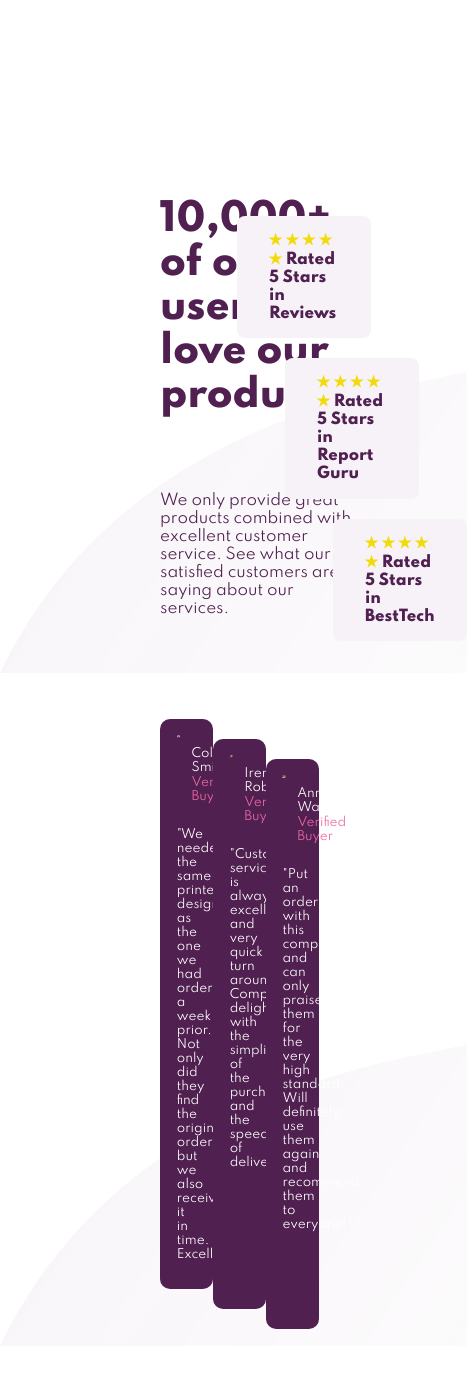
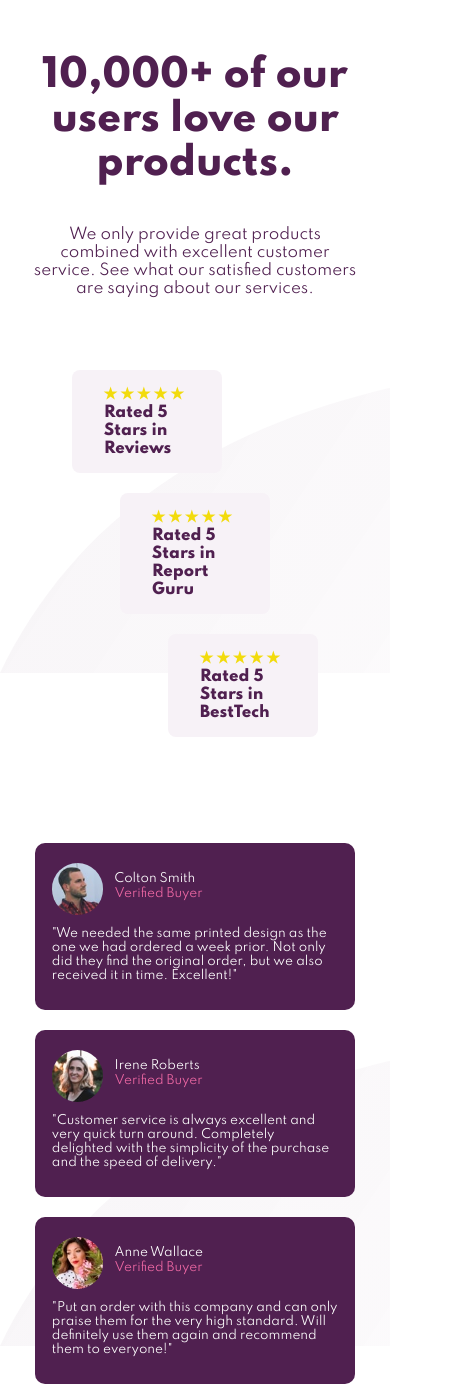
Before and after one commit to WalterLimaViana/socialPage, a plain HTML site: page index.html in a window 390 px wide. Shown: the top 1387 px of the page, 467 px wide, since content can reach past the window. Drawn offline with Linux system fonts and the light colour scheme.

Commit message:
responsividade mobile

```diff
--- a/css/depoimentos/depoimentos.css
+++ b/css/depoimentos/depoimentos.css
@@ -5,3 +5,10 @@
   margin-bottom: 15rem;
   position: relative;
 }
+
+@media screen and (max-width: 475px) {
+  .depoimentos .container {
+    display: inline-block;
+    margin: auto;
+  }
+}
--- a/css/depoimentos/depoimentosindividuais.css
+++ b/css/depoimentos/depoimentosindividuais.css
@@ -53,3 +53,19 @@
 .depoimentos__individuais___texto {
   color: var(--White);
 }
+
+@media screen and (max-width: 475px) {
+  .depoimentos .container {
+    display: inline-block;
+    margin: auto;
+    margin-top: 4em;
+  }
+
+  .depoimentos__individuais--Colton,
+  .depoimentos__individuais--Irene,
+  .depoimentos__individuais--Anne {
+    padding: auto;
+    margin: auto;
+    width: 80%;
+  }
+}
--- a/css/informacoes/informacoes-classificacao.css
+++ b/css/informacoes/informacoes-classificacao.css
@@ -37,3 +37,19 @@
   content: "✭ ✭ ✭ ✭ ✭   ";
   color: var(--gold);
 }
+
+@media screen and (max-width: 375px) {
+  .informacoes__classificacao {
+    display: inline-block;
+    font-size: 11px;
+    height: 30%;
+    align-items: center;
+    margin: 0.01rem;
+  }
+  .informacoes__classificacao___caixa--um,
+  .informacoes__classificacao___caixa--dois,
+  .informacoes__classificacao___caixa--tres {
+    margin: 0 1rem 1rem;
+    padding: 0.1rem 0.5rem;
+  }
+}
--- a/css/informacoes/informacoes-sobre.css
+++ b/css/informacoes/informacoes-sobre.css
@@ -18,3 +18,16 @@
   font-weight: 300;
   font-size: 1em;
 }
+
+@media screen and (max-width: 475px) {
+  .informacoes__sobre {
+    display: block;
+    width: 100%;
+    margin: auto;
+  }
+  .informacoes__sobre___titulo,
+  .informacoes__sobre___descricao {
+    padding: 1rem;
+    text-align: center;
+  }
+}
--- a/css/informacoes/informacoes.css
+++ b/css/informacoes/informacoes.css
@@ -2,3 +2,10 @@
   display: flex;
   justify-content: space-between;
 }
+
+@media screen and (max-width: 475px) {
+  .informacoes {
+    display: block;
+    justify-content: none;
+  }
+}
--- a/css/style.css
+++ b/css/style.css
@@ -23,3 +23,15 @@ body {
 .attribution a {
   color: hsl(228, 45%, 44%);
 }
+
+@media screen and (max-width: 475px) {
+  body {
+    margin: 1rem;
+  }
+}
+
+@media screen and (max-width: 765px) {
+  body {
+    margin: 1rem;
+  }
+}
```
Also changed, not shown: 2 other files.
